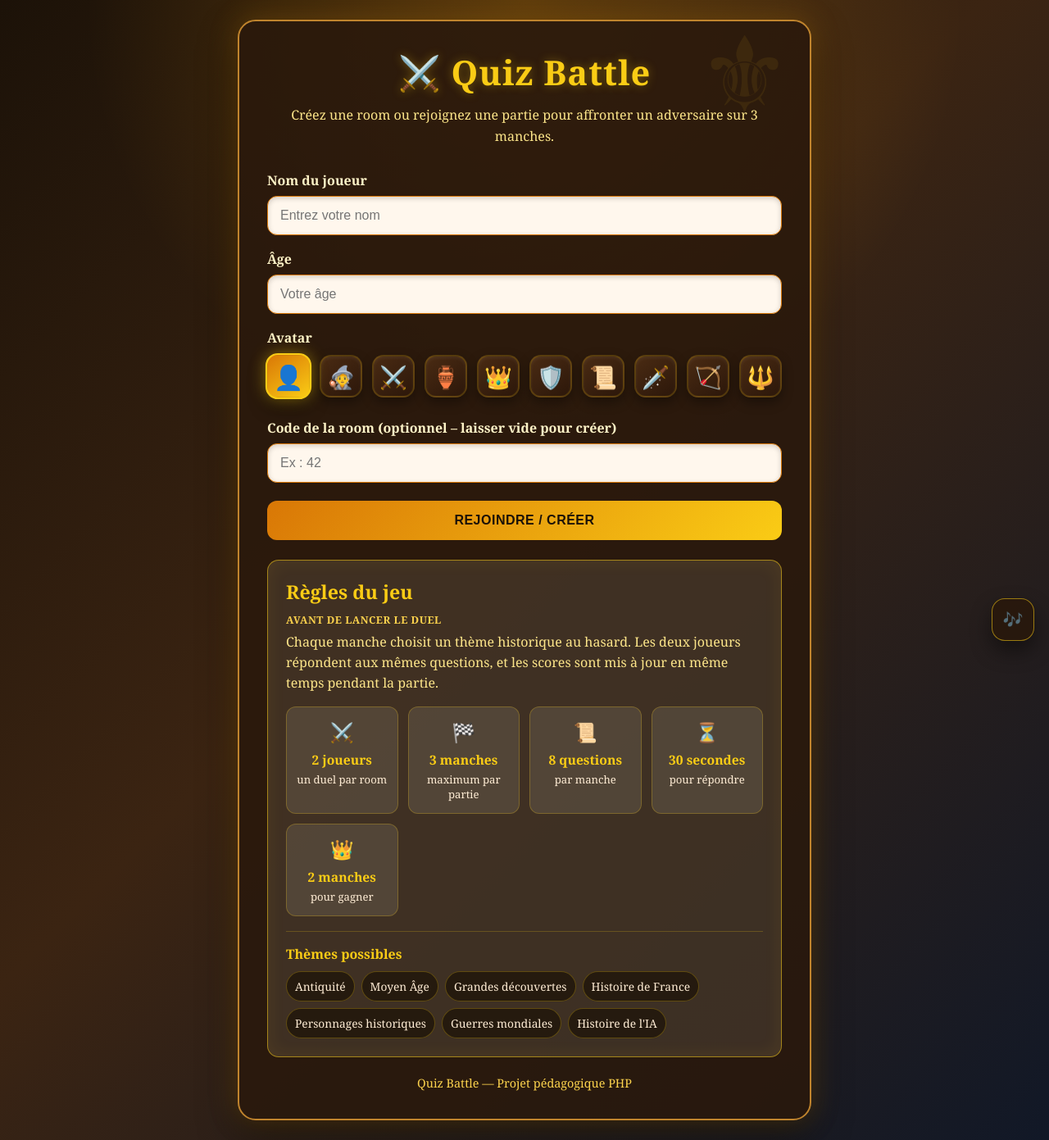
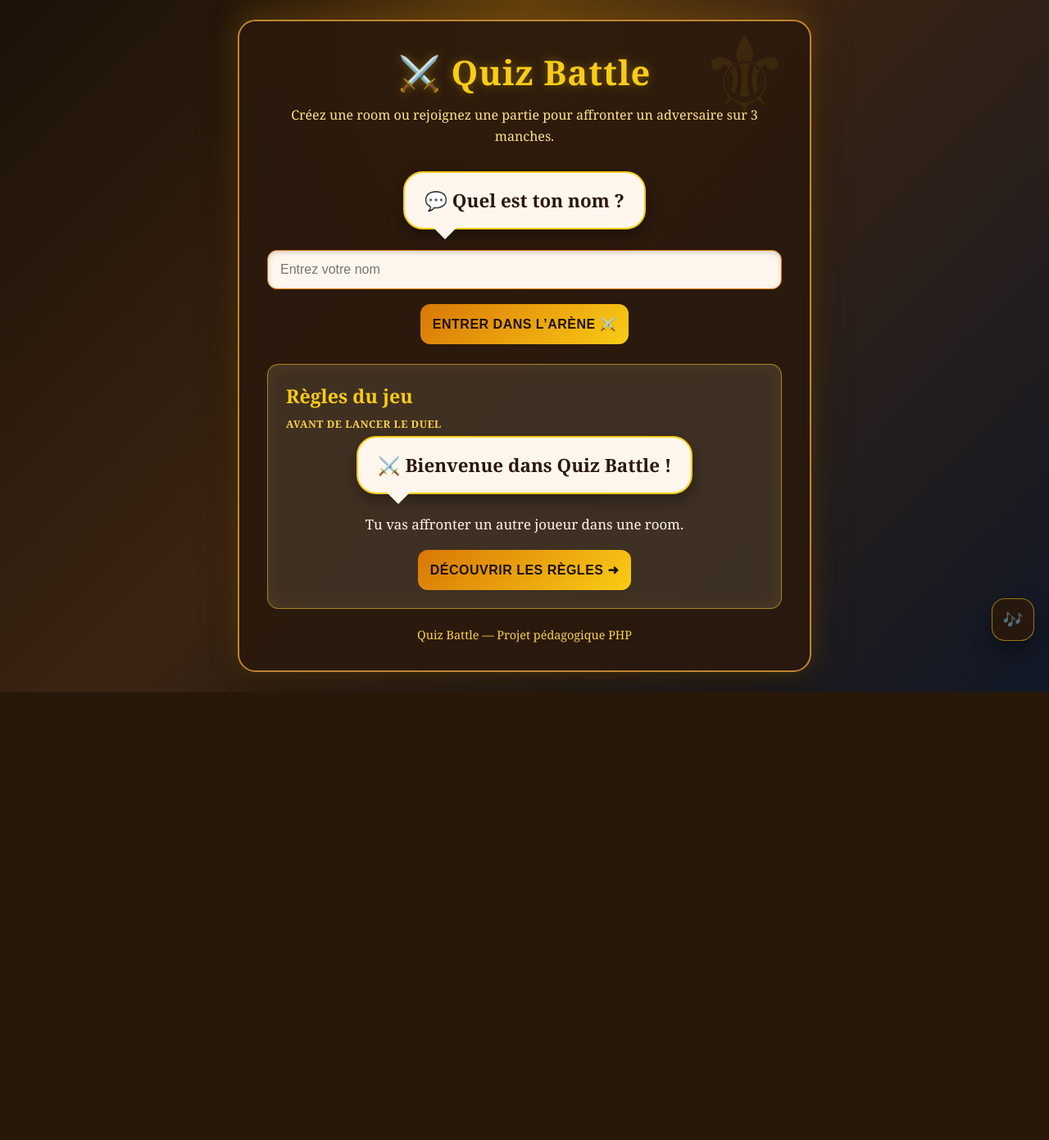
Before and after one commit to rabisara9-maker/projet_histoireweb, a PHP site: page /login.php in a window 1280 px wide. Shown: the whole page at 82% size. After the commit the page ends 844 px from the top, so only its background shows below. Run offline with PHP 8.4, Linux system fonts and the light colour scheme.

Commit message:
Add files via upload

```diff
--- a/login.php
+++ b/login.php
@@ -1,32 +1,29 @@
 <?php
-// Page d'accueil : on récupère les infos du joueur avant de l'envoyer en salle.
 session_start();
 require_once __DIR__ . '/db.php';
 
 cleanOldRooms();
 
 if ($_SERVER['REQUEST_METHOD'] === 'POST') {
-
     if (!empty($_POST['username'])) {
 
-        // Infos gardées en session pour reconnaître le joueur pendant la partie.
         $_SESSION['username'] = htmlspecialchars(trim($_POST['username']), ENT_QUOTES, 'UTF-8');
-        $_SESSION['age']      = !empty($_POST['age']) ? intval($_POST['age']) : null;
+        $_SESSION['age'] = !empty($_POST['age']) ? intval($_POST['age']) : null;
 
-        // On accepte seulement les avatars proposés dans le formulaire.
         $avatarsAutorises = ['👤','🧙','⚔️','🏺','👑','🛡️','📜','🗡️','🏹','🔱'];
         $avatar = $_POST['avatar'] ?? '👤';
         $_SESSION['avatar'] = in_array($avatar, $avatarsAutorises) ? $avatar : '👤';
 
-        // Avec un code on rejoint une room précise, sinon on prend une room libre.
         $roomId = null;
         if (!empty($_POST['room_code'])) {
             $roomId = intval($_POST['room_code']);
             if ($roomId <= 0) $roomId = null;
         }
+
         if (!$roomId) {
             $roomId = trouverRoomDisponible();
         }
+
         $_SESSION['room_id'] = $roomId;
 
         header("Location: room.php");
@@ -34,20 +31,18 @@ if ($_SERVER['REQUEST_METHOD'] === 'POST') {
     }
 }
 
-
-function trouverRoomDisponible(): int{
+function trouverRoomDisponible(): int {
     return findAvailableRoomId();
 }
 
-// Avatars affichés dans le choix du joueur.
 $avatarsDisponibles = ['👤','🧙','⚔️','🏺','👑','🛡️','📜','🗡️','🏹','🔱'];
 $currentUsername = $_SESSION['username'] ?? '';
 $currentAge = $_SESSION['age'] ?? '';
 $currentAvatar = $_SESSION['avatar'] ?? '👤';
 $loginError = $_SESSION['login_error'] ?? '';
 unset($_SESSION['login_error']);
+?>
 
-?>
 <!DOCTYPE html>
 <html lang="fr">
 <head>
@@ -56,12 +51,13 @@ unset($_SESSION['login_error']);
 <title>Quiz Battle – Accueil</title>
 
 <link rel="stylesheet" href="assets/css/style.css?v=2"/>
+
 <style>
 .avatar-picker {
   display: flex;
   flex-wrap: wrap;
   gap: 12px;
-  margin-top: 10px;
+  margin-top: 20px;
   justify-content: center;
 }
 
@@ -78,25 +74,16 @@ unset($_SESSION['login_error']);
   justify-content: center;
   font-size: 1.7rem;
   cursor: pointer;
-
   border: 2px solid rgba(250, 204, 21, 0.18);
-
   background: linear-gradient(145deg, #4a2b13, #2c170a);
   color: #fff7ed;
-
-  box-shadow:
-    inset 0 2px 4px rgba(255,255,255,0.06),
-    0 6px 14px rgba(0,0,0,0.35);
-
+  box-shadow: inset 0 2px 4px rgba(255,255,255,0.06), 0 6px 14px rgba(0,0,0,0.35);
   transition: 0.2s ease;
 }
 
 .avatar-picker label:hover {
   transform: translateY(-3px) scale(1.05);
   border-color: #facc15;
-  box-shadow:
-    0 0 14px rgba(250, 204, 21, 0.25),
-    0 8px 18px rgba(0,0,0,0.45);
 }
 
 .avatar-picker input[type=radio]:checked + label {
@@ -104,9 +91,6 @@ unset($_SESSION['login_error']);
   background: linear-gradient(145deg, #d97706, #facc15);
   color: #1c1208;
   transform: scale(1.08);
-  box-shadow:
-    0 0 18px rgba(250, 204, 21, 0.45),
-    0 10px 20px rgba(0,0,0,0.45);
 }
 
 .error-box {
@@ -118,6 +102,63 @@ unset($_SESSION['login_error']);
   margin-bottom: 20px;
   padding: 14px 16px;
   text-align: center;
+}
+
+.step,
+.rule-step {
+  display: none;
+  text-align: center;
+  animation: fadeIn 0.4s ease;
+}
+
+.step.active,
+.rule-step.active {
+  display: block;
+}
+
+.bubble {
+  display: inline-block;
+  background: #fff7ed;
+  color: #2c170a;
+  border: 2px solid #facc15;
+  border-radius: 24px;
+  padding: 18px 24px;
+  margin-bottom: 25px;
+  font-size: 1.4rem;
+  font-weight: bold;
+  box-shadow: 0 8px 20px rgba(0,0,0,0.35);
+  position: relative;
+}
+
+.bubble::after {
+  content: "";
+  position: absolute;
+  bottom: -14px;
+  left: 35px;
+  border-width: 14px 14px 0 14px;
+  border-style: solid;
+  border-color: #fff7ed transparent transparent transparent;
+}
+
+.rule-text {
+  color: #fff7ed;
+  font-size: 1.05rem;
+  margin-bottom: 20px;
+}
+
+.theme-list {
+  margin-top: 18px;
+}
+
+@keyframes fadeIn {
+  from {
+    opacity: 0;
+    transform: translateY(15px);
+  }
+  to {
+    opacity: 1;
+    transform: translateY(0);
+  }
 }
 </style>
 </head>
@@ -135,16 +176,15 @@ unset($_SESSION['login_error']);
       <div class="error-box"><?= htmlspecialchars($loginError) ?></div>
     <?php endif; ?>
 
-
     <main>
       <form class="form" action="login.php" method="POST">
 
-        <section class="card-section">
+        <section class="step active" id="step1">
+          <div class="bubble">💬 Quel est ton nom ?</div>
+
           <div class="form-group">
-            <label for="player-name">Nom du joueur</label>
             <input
               type="text"
-              id="player-name"
               name="username"
               placeholder="Entrez votre nom"
               value="<?= htmlspecialchars((string)$currentUsername) ?>"
@@ -153,11 +193,17 @@ unset($_SESSION['login_error']);
             />
           </div>
 
+          <button type="button" class="btn btn-primary" onclick="nextStep(2)">
+            Entrer dans l’arène ⚔️
+          </button>
+        </section>
+
+        <section class="step" id="step2">
+          <div class="bubble">🎂 Quel âge as-tu ?</div>
+
           <div class="form-group">
-            <label for="player-age">Âge</label>
             <input
               type="number"
-              id="player-age"
               name="age"
               placeholder="Votre âge"
               value="<?= htmlspecialchars((string)$currentAge) ?>"
@@ -167,8 +213,14 @@ unset($_SESSION['login_error']);
             />
           </div>
 
-          <div class="form-group">
-            <label>Avatar</label>
+          <button type="button" class="btn btn-primary" onclick="nextStep(3)">
+            Parfait, on continue ➜
+          </button>
+        </section>
+
+        <section class="step" id="step3">
+          <div class="bubble">🎭 Choisis ton avatar</div>
+
           <div class="avatar-picker">
             <?php foreach ($avatarsDisponibles as $index => $emoji) : ?>
               <div class="avatar-item">
@@ -183,50 +235,73 @@ unset($_SESSION['login_error']);
               </div>
             <?php endforeach; ?>
           </div>
-          </div>
+
+          <button type="button" class="btn btn-primary" onclick="nextStep(4)">
+            Valider mon avatar 👑
+          </button>
         </section>
 
-        <section class="card-section">
+        <section class="step" id="step4">
+          <div class="bubble">🏰 Créer ou rejoindre une room ?</div>
+
           <div class="form-group">
-            <label for="room-code">
-              Code de la room
-              <span class="label-note">(optionnel – laisser vide pour créer)</span>
-            </label>
             <input
               type="number"
-              id="room-code"
               name="room_code"
-              placeholder="Ex : 42"
+              placeholder="Code room optionnel — Ex : 42"
               min="1"
             />
           </div>
-        </section>
 
-        <section class="card-section">
-          <div class="button-group">
-            <button type="submit" class="btn btn-primary">Rejoindre / Créer</button>
-          </div>
+          <button type="submit" class="btn btn-primary">
+            Lancer le duel 🔥
+          </button>
         </section>
 
       </form>
     </main>
 
-
     <footer>
       <section class="rules game-info card-section">
         <h2>Règles du jeu</h2>
         <p class="section-label">Avant de lancer le duel</p>
-        <p class="rules-intro">
-          Chaque manche choisit un thème historique au hasard. Les deux joueurs répondent aux mêmes questions,
-          et les scores sont mis à jour en même temps pendant la partie.
-        </p>
-        <div class="rules-grid">
-          <div class="rule-card"><span>⚔️ </span><strong>2 joueurs </strong><small>un duel par room</small></div>
-          <div class="rule-card"><span>🏁 </span><strong>3 manches </strong><small>maximum par partie</small></div>
-          <div class="rule-card"><span>📜 </span><strong>8 questions </strong><small>par manche</small></div>
-          <div class="rule-card"><span>⏳ </span><strong>30 secondes </strong><small>pour répondre</small></div>
-          <div class="rule-card"><span>👑 </span><strong>2 manches </strong><small>pour gagner</small></div>
+
+        <div class="rule-step active" id="rule1">
+          <div class="bubble">⚔️ Bienvenue dans Quiz Battle !</div>
+          <p class="rule-text">Tu vas affronter un autre joueur dans une room.</p>
+          <button type="button" class="btn btn-primary" onclick="nextRule(2)">
+            Découvrir les règles ➜
+          </button>
         </div>
+
+        <div class="rule-step" id="rule2">
+          <div class="bubble">🏁 3 manches maximum</div>
+          <p class="rule-text">Le premier joueur qui gagne 2 manches remporte la partie.</p>
+          <button type="button" class="btn btn-primary" onclick="nextRule(3)">
+            J’ai compris ✅
+          </button>
+        </div>
+
+        <div class="rule-step" id="rule3">
+          <div class="bubble">📜 8 questions par manche</div>
+          <p class="rule-text">Les deux joueurs répondent aux mêmes questions historiques.</p>
+          <button type="button" class="btn btn-primary" onclick="nextRule(4)">
+            Suite de la mission ➜
+          </button>
+        </div>
+
+        <div class="rule-step" id="rule4">
+          <div class="bubble">⏳ 30 secondes</div>
+          <p class="rule-text">Tu dois répondre rapidement pour marquer des points.</p>
+          <button type="button" class="btn btn-primary" onclick="nextRule(5)">
+            Je suis prêt ⚔️
+          </button>
+        </div>
+
+        <div class="rule-step" id="rule5">
+          <div class="bubble">👑 Prêt pour le duel ?</div>
+          <p class="rule-text">Choisis ton joueur en haut, puis lance la partie !</p>
+
           <div class="themes-box">
             <h3>Thèmes possibles</h3>
             <div class="theme-list">
@@ -239,6 +314,13 @@ unset($_SESSION['login_error']);
               <span>Histoire de l'IA</span>
             </div>
           </div>
+
+          <br>
+
+          <button type="button" class="btn btn-primary" onclick="restartRules()">
+            Revoir l’entraînement 🔁
+          </button>
+        </div>
       </section>
 
       <p class="card-footer">Quiz Battle — Projet pédagogique PHP</p>
@@ -246,6 +328,33 @@ unset($_SESSION['login_error']);
 
   </div>
 </div>
+
+<script>
+function nextStep(stepNumber) {
+  document.querySelectorAll('.step').forEach(step => {
+    step.classList.remove('active');
+  });
+
+  document.getElementById('step' + stepNumber).classList.add('active');
+}
+
+function nextRule(ruleNumber) {
+  document.querySelectorAll('.rule-step').forEach(rule => {
+    rule.classList.remove('active');
+  });
+
+  document.getElementById('rule' + ruleNumber).classList.add('active');
+}
+
+function restartRules() {
+  document.querySelectorAll('.rule-step').forEach(rule => {
+    rule.classList.remove('active');
+  });
+
+  document.getElementById('rule1').classList.add('active');
+}
+</script>
+
 <script src="assets/js/music.js"></script>
 </body>
 </html>
```
Lines whose indentation alone changed are shown as unchanged.
